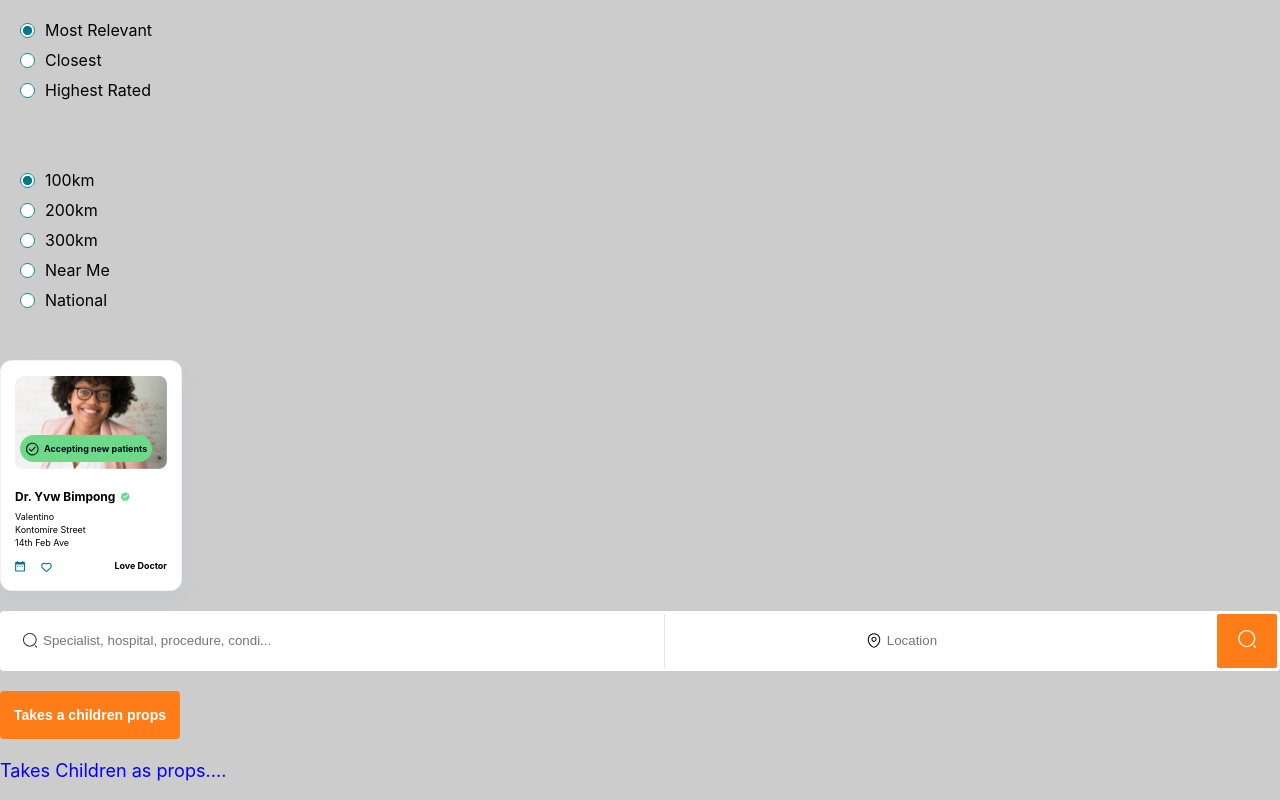
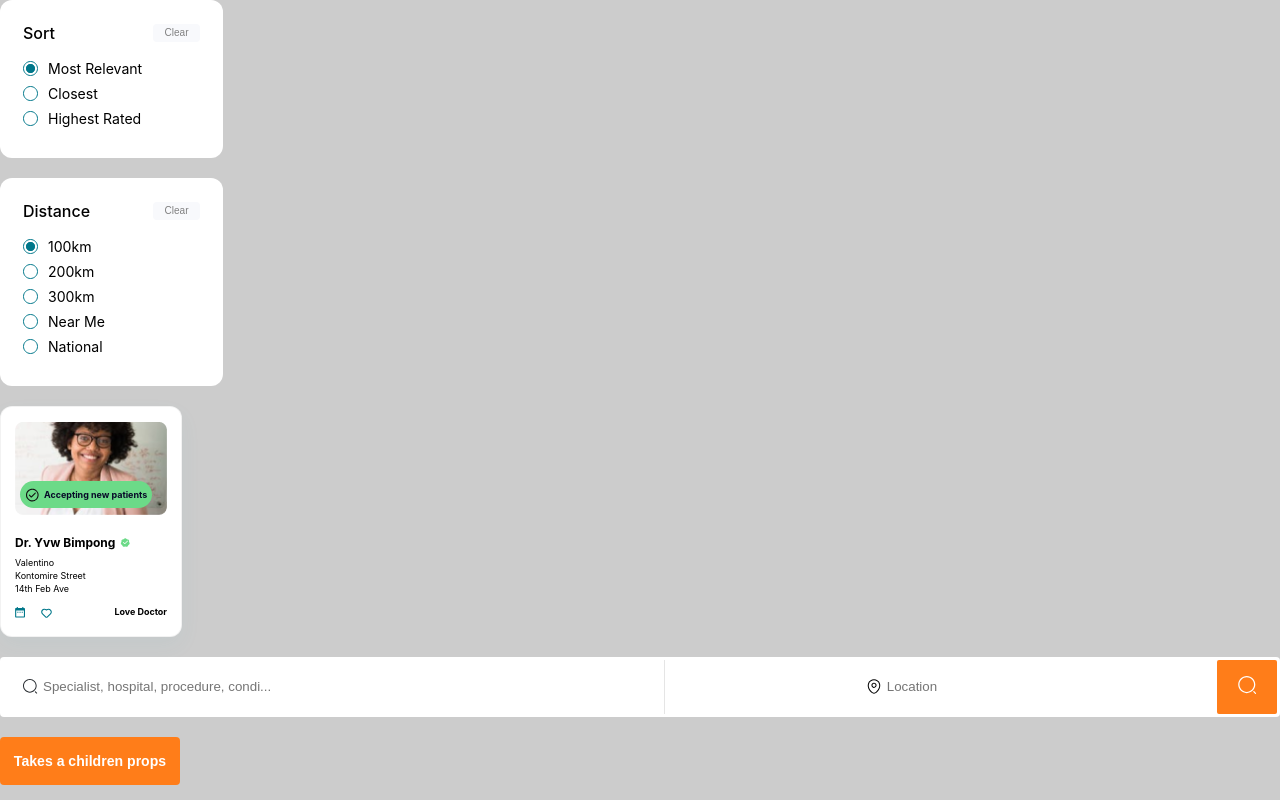
Before and after one commit to Samowusu/Project, a React (Create React App) app: page / in a window 1280 px wide. Shown: the top 800 px of the page. Built offline with nearby package versions, Linux system fonts and the light colour scheme.

Commit message:
radio component wrapped in a card. The header and button at the top of the radio list has been added

```diff
--- a/src/components/UI/RadioComponent.js
+++ b/src/components/UI/RadioComponent.js
@@ -2,6 +2,8 @@ import React, { useState, useEffect } from "react";
 import styled from "styled-components";
 import CheckedRadioIcon from "../../assets/svgs/CheckedRadioIcon";
 import UncheckedRadioIcon from "../../assets/svgs/UncheckedRadioIcon";
+import Button from "./Button";
+import Typography from "./Typography";
 
 const RadioIcon = ({ val }) => {
   if (val) {
@@ -15,12 +17,14 @@ const RadioItem = ({ title, onChange, selected }) => {
   return (
     <RadioContainer onClick={onChange}>
       <RadioIcon val={selected} />
-      <RadioText>{title}</RadioText>
+      <Typography fontSize="l" fontWeight="regular" marginLeft={"10px"}>
+        {title}
+      </Typography>
     </RadioContainer>
   );
 };
 
-const RadioComponent = ({ options, onChange }) => {
+const RadioComponent = ({ options, onChange, header }) => {
   const [selectedValue, setSelectedValue] = useState(options[0]);
 
   useEffect(() => {
@@ -33,6 +37,24 @@ const RadioComponent = ({ options, onChange }) => {
   };
 
   return (
+    <Card>
+      <HeaderContainer>
+        <Typography fontSize={"standard"} fontWeight="bold">
+          {header}
+        </Typography>
+        <Button
+          style={{
+            width: "2.94rem",
+            height: "1.13rem",
+            backgroundColor: "#F8F9FC",
+            color: "#818181",
+            fontSize: "0.63rem",
+            fontWeight: "400",
+          }}
+        >
+          Clear
+        </Button>
+      </HeaderContainer>
       <RadioList>
         {options.map((item, index) => {
           return (
@@ -45,13 +67,27 @@ const RadioComponent = ({ options, onChange }) => {
           );
         })}
       </RadioList>
+    </Card>
   );
 };
+
+const Card = styled.div`
+  width: 223px;
+  background-color: #ffffff;
+  border-radius: 12px;
+  padding: 23px;
+`;
+
+const HeaderContainer = styled.div`
+  display: flex;
+  justify-content: space-between;
+  align-items: center;
+  margin-bottom: 17px;
+`;
 
 const RadioList = styled.div`
   display: flex;
   flex-direction: column;
-  margin: 20px;
 `;
 
 const RadioContainer = styled.div`
@@ -59,13 +95,7 @@ const RadioContainer = styled.div`
   flex-direction: row;
   align-items: center;
   cursor: pointer;
-  margin-bottom: 10px;
-`;
-
-const RadioText = styled.p`
-  margin: 0;
-  padding: 0;
-  margin-left: 10px;
+  margin-bottom: 8px;
 `;
 
 export default RadioComponent;
--- a/src/components/UI/Typography.js
+++ b/src/components/UI/Typography.js
@@ -8,6 +8,8 @@ const fontSizeMapping = {
   l: "0.88rem",
   m: "0.75rem",
   s: "0.56rem",
+
+  standard: "1rem",
 };
 
 const fontWeightMapping = {
@@ -29,7 +31,7 @@ function TextComponent({
 }) {
   return (
     <Typography
-      $fontSize={fontSize ? fontSizeMapping[fontSize] : "0.56rem"}
+      $fontSize={fontSize ? fontSizeMapping[fontSize] : "1rem"}
       $color={color}
       $fontWeight={fontWeight ? fontWeightMapping[fontWeight] : "400"}
       $lineHeight={lineHeight}
--- a/src/components/glossary/Glossary.js
+++ b/src/components/glossary/Glossary.js
@@ -95,10 +95,12 @@ function Glossary() {
       <RadioComponent
         options={SORT_OPTIONS}
         onChange={(val) => handleSortChange(val)}
+        header="Sort"
       />
       <RadioComponent
         options={DISTANCE_OPTIONS}
         onChange={(val) => handleDistanceChange(val)}
+        header="Distance"
       />
       <ProfileCard
         key="D1"
```
Lines whose indentation alone changed are shown as unchanged.
